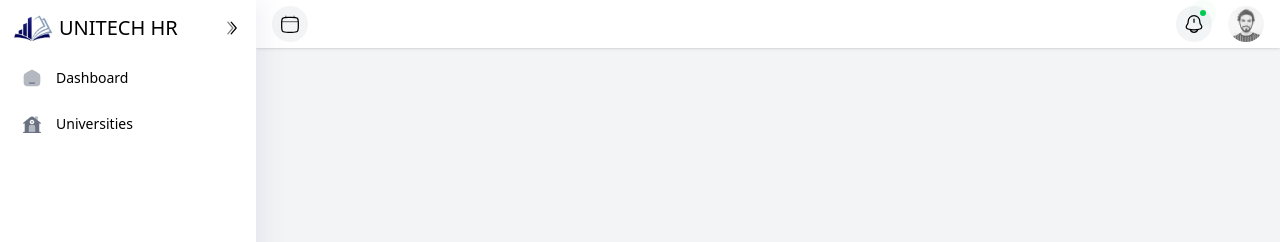
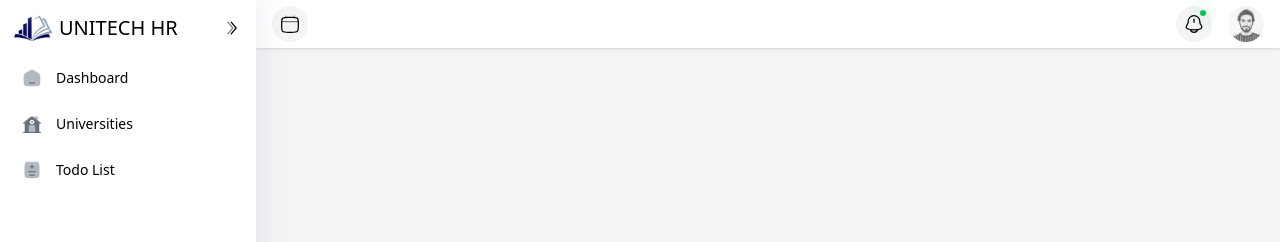
Before and after one commit to jayr-o1/capstone-unitechhr-admin, a React (Vite) app: page / in a window 1280 px wide. Shown: the top 242 px of the page. Built offline with nearby package versions, Linux system fonts and the light colour scheme.

Commit message:
will work on a fix on the sidebar tomorrow

```diff
--- a/src/components/Layouts/Sidebar.jsx
+++ b/src/components/Layouts/Sidebar.jsx
@@ -94,6 +94,37 @@ const Sidebar = ({ isSidebarOpen, toggleSidebar }) => {
                     <path
                         opacity="0.5"
                         d="M16 3H18.5C18.7761 3 19 3.22386 19 3.5L19 7.63955L15.5 4.83955V3.5C15.5 3.22386 15.7239 3 16 3Z"
+                        fill="currentColor"
+                    />
+                </svg>
+            ),
+        },
+        {
+            id: "todolist",
+            label: "Todo List",
+            icon: (
+                <svg
+                    className={`shrink-0 ${
+                        activeLink === "todolist" ||
+                        activeDropdown === "todolist"
+                            ? "text-blue-500"
+                            : "text-gray-500"
+                    } group-hover:text-blue-500 transition-colors duration-300`}
+                    width="20"
+                    height="20"
+                    viewBox="0 0 24 24"
+                    fill="none"
+                    xmlns="http://www.w3.org/2000/svg"
+                >
+                    <path
+                        opacity="0.5"
+                        d="M3 10C3 6.22876 3 4.34315 4.17157 3.17157C5.34315 2 7.22876 2 11 2H13C16.7712 2 18.6569 2 19.8284 3.17157C21 4.34315 21 6.22876 21 10V14C21 17.7712 21 19.6569 19.8284 20.8284C18.6569 22 16.7712 22 13 22H11C7.22876 22 5.34315 22 4.17157 20.8284C3 19.6569 3 17.7712 3 14V10Z"
+                        fill="currentColor"
+                    />
+                    <path
+                        fill-rule="evenodd"
+                        clip-rule="evenodd"
+                        d="M12 5.25C12.4142 5.25 12.75 5.58579 12.75 6V7.25H14C14.4142 7.25 14.75 7.58579 14.75 8C14.75 8.41421 14.4142 8.75 14 8.75L12.75 8.75L12.75 10C12.75 10.4142 12.4142 10.75 12 10.75C11.5858 10.75 11.25 10.4142 11.25 10L11.25 8.75H9.99997C9.58575 8.75 9.24997 8.41421 9.24997 8C9.24997 7.58579 9.58575 7.25 9.99997 7.25H11.25L11.25 6C11.25 5.58579 11.5858 5.25 12 5.25ZM7.25 14C7.25 13.5858 7.58579 13.25 8 13.25H16C16.4142 13.25 16.75 13.5858 16.75 14C16.75 14.4142 16.4142 14.75 16 14.75H8C7.58579 14.75 7.25 14.4142 7.25 14ZM8.25 18C8.25 17.5858 8.58579 17.25 9 17.25H15C15.4142 17.25 15.75 17.5858 15.75 18C15.75 18.4142 15.4142 18.75 15 18.75H9C8.58579 18.75 8.25 18.4142 8.25 18Z"
                         fill="currentColor"
                     />
                 </svg>
```
